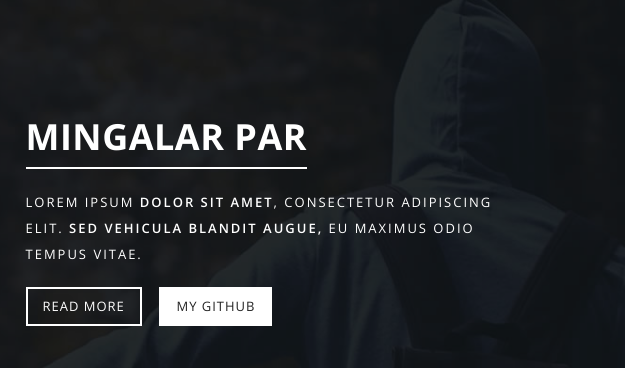
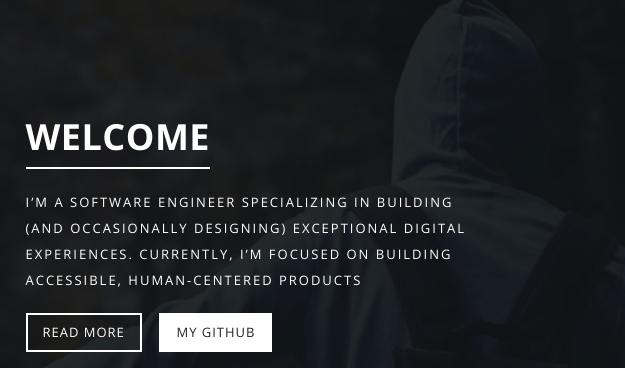
Before and after one commit to Misspowers1/portfolio, a plain HTML site: page index.html in a window 1280 px wide. Shown: the part 129-497 px from the top of the page, 655-1280 px from the left. Drawn offline with nearby package versions, Linux system fonts and the light colour scheme.

Commit message:
description change

```diff
--- a/index.html
+++ b/index.html
@@ -51,8 +51,8 @@
                       <div class="author-image"><img src="img/edna.jpg" alt="Author Image"></div>
                   </div>
                   <div class="col-md-9">
-                      <h2>Mingalar par</h2>
-                      <p>Lorem ipsum <em>dolor sit amet</em>, consectetur adipiscing elit. <em>Sed vehicula blandit augue,</em> eu maximus odio tempus vitae.</p>
+                      <h2>Welcome</h2>
+                      <p>I’m a software engineer specializing in building (and occasionally designing) exceptional digital experiences. Currently, I’m focused on building accessible, human-centered products</p>
                       <div class="main-btn"><a href="#2">Read More</a></div>
                       <div class="fb-btn"><a rel="nofollow" href="https://github.com/Misspowers1">My GitHub</a></div>
                   </div>
```
